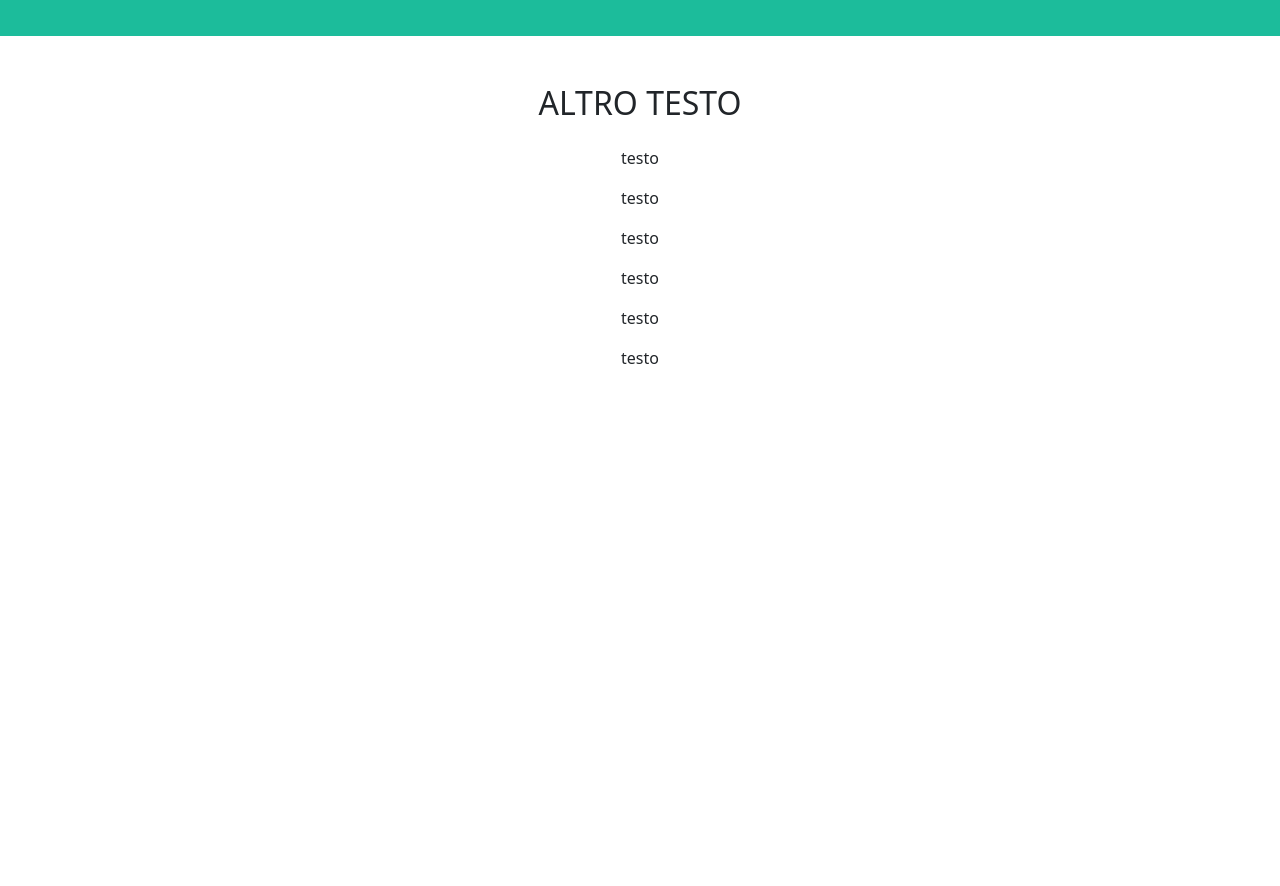
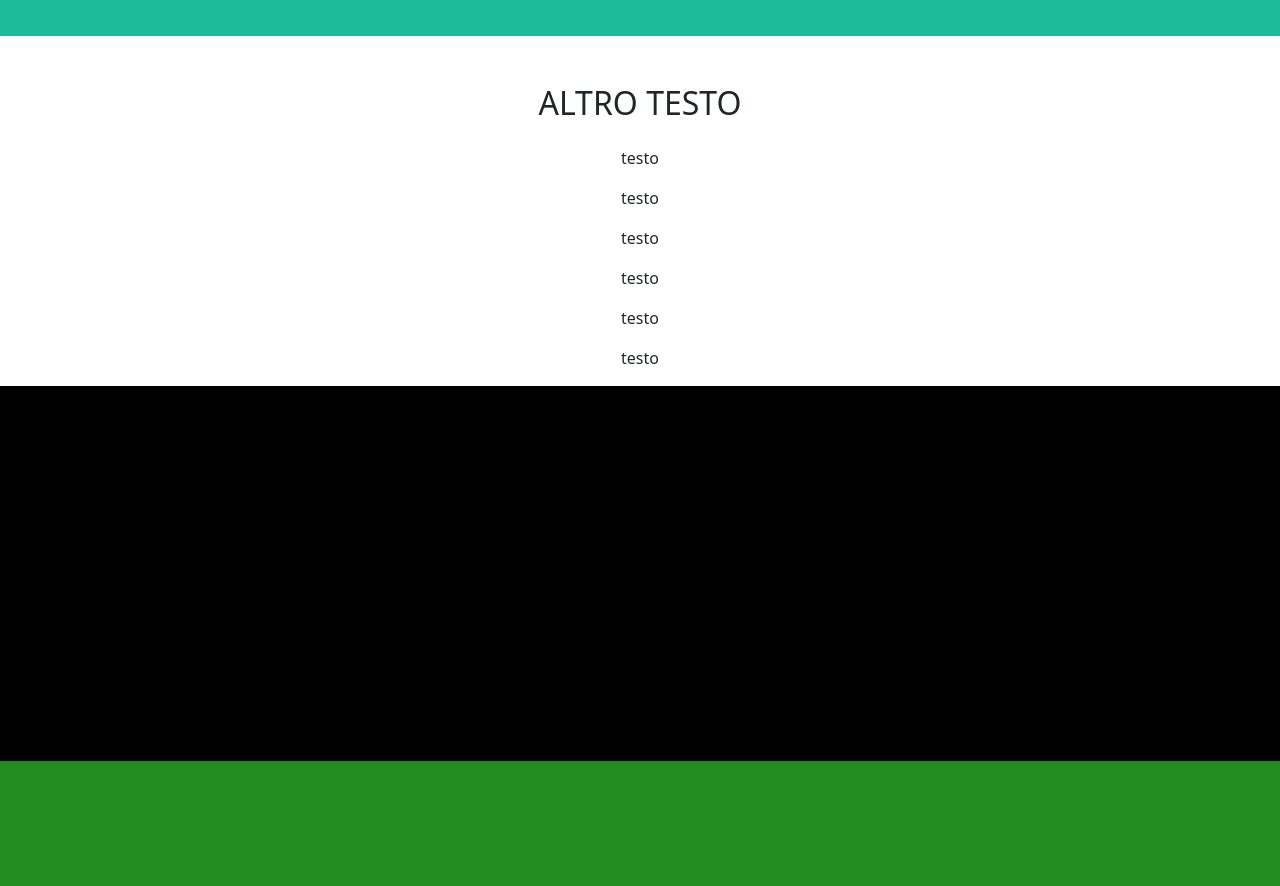
Before and after one commit to niculas1989/html-css-bootstrap-freelancer, a plain HTML site: page index.html in a window 1280 px wide. Shown: the part 4197-5083 px from the top of the page. Before the commit the page ends 4583 px from the top, so only its background shows below. Drawn offline with nearby package versions, Linux system fonts and the light colour scheme.

Commit message:
added footer

```diff
--- a/css/style.css
+++ b/css/style.css
@@ -21,3 +21,7 @@ header {
     background-color: #1CBC9B;
 
 }
+
+footer {
+    height: 500px;
+}
--- a/index.html
+++ b/index.html
@@ -60,6 +60,11 @@
         </div>
     </div>
 
+    <footer>
+        <div class="h-75 bg-black"></div>
+        <div class="h-25 bg-forest-green"></div>
+    </footer>
+
 </body>
 
 </html>
```
